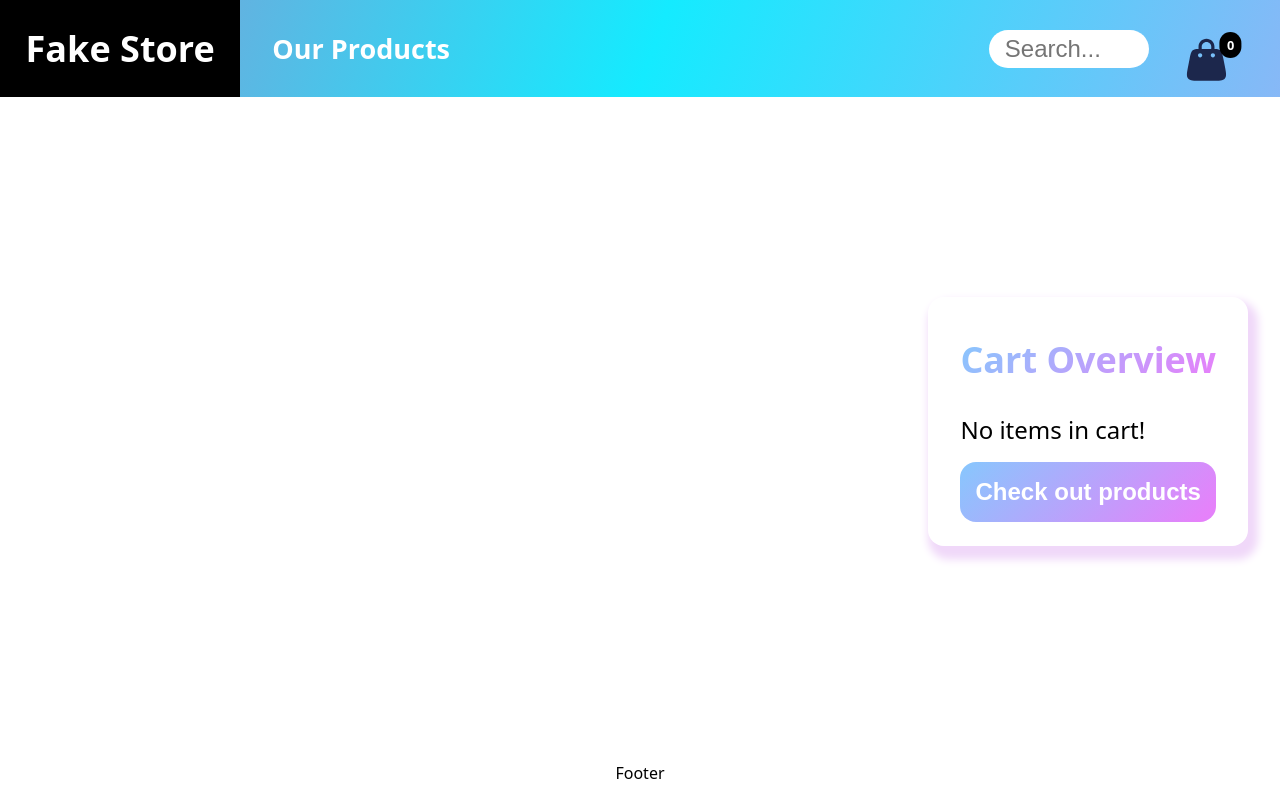
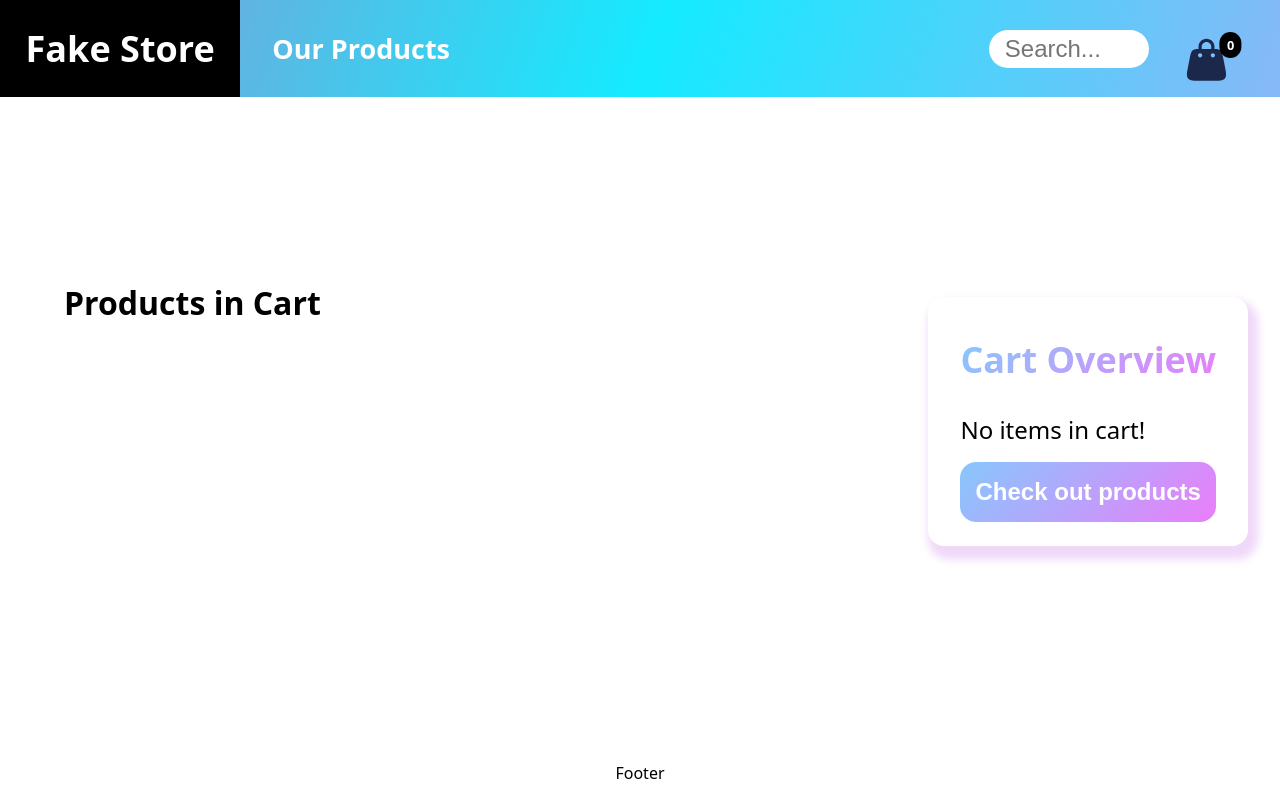
Before and after one commit to Aripov-Sirojiddin/Project-Fake-Store, a React app: page /cart in a window 1280 px wide. Built offline with nearby package versions, Linux system fonts and the light colour scheme; the HTML template or start-up script is replaced by a standard one.

Commit message:
Updated the cart layout for products in cart.

```diff
--- a/src/routes/Cart/Cart.jsx
+++ b/src/routes/Cart/Cart.jsx
@@ -22,8 +22,9 @@ export default function Cart({}) {
 
   return (
     <div className={styles.horizontalContainer}>
-      <div>
-        {productsView}
+      <div className={styles.container}>
+        <h1 style={{marginBlockStart: "0"}}>Products in Cart</h1>
+        <div className={styles.products}>{productsView}</div>
       </div>
       <Reciept className={styles.fixed} totalPrice={totalPrice} />
     </div>
--- a/src/routes/Cart/Cart.module.css
+++ b/src/routes/Cart/Cart.module.css
@@ -2,3 +2,11 @@
   display: flex;
   justify-content: space-between;
 }
+.container {
+  padding: 1rem 4rem 1rem;
+}
+.products {
+  display: grid;
+  grid-template-columns: repeat(2, 1fr);
+  gap: 2rem;
+}
```
